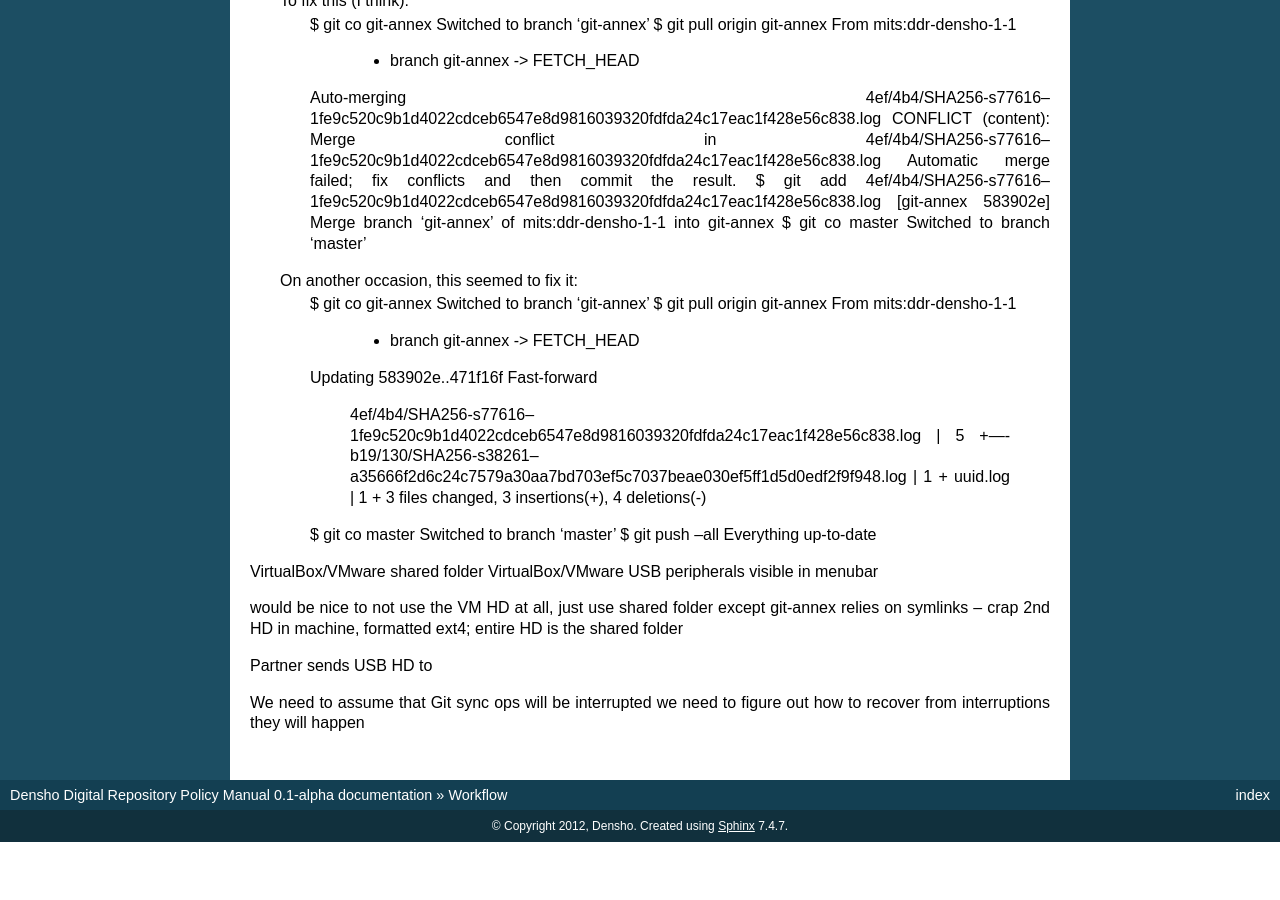
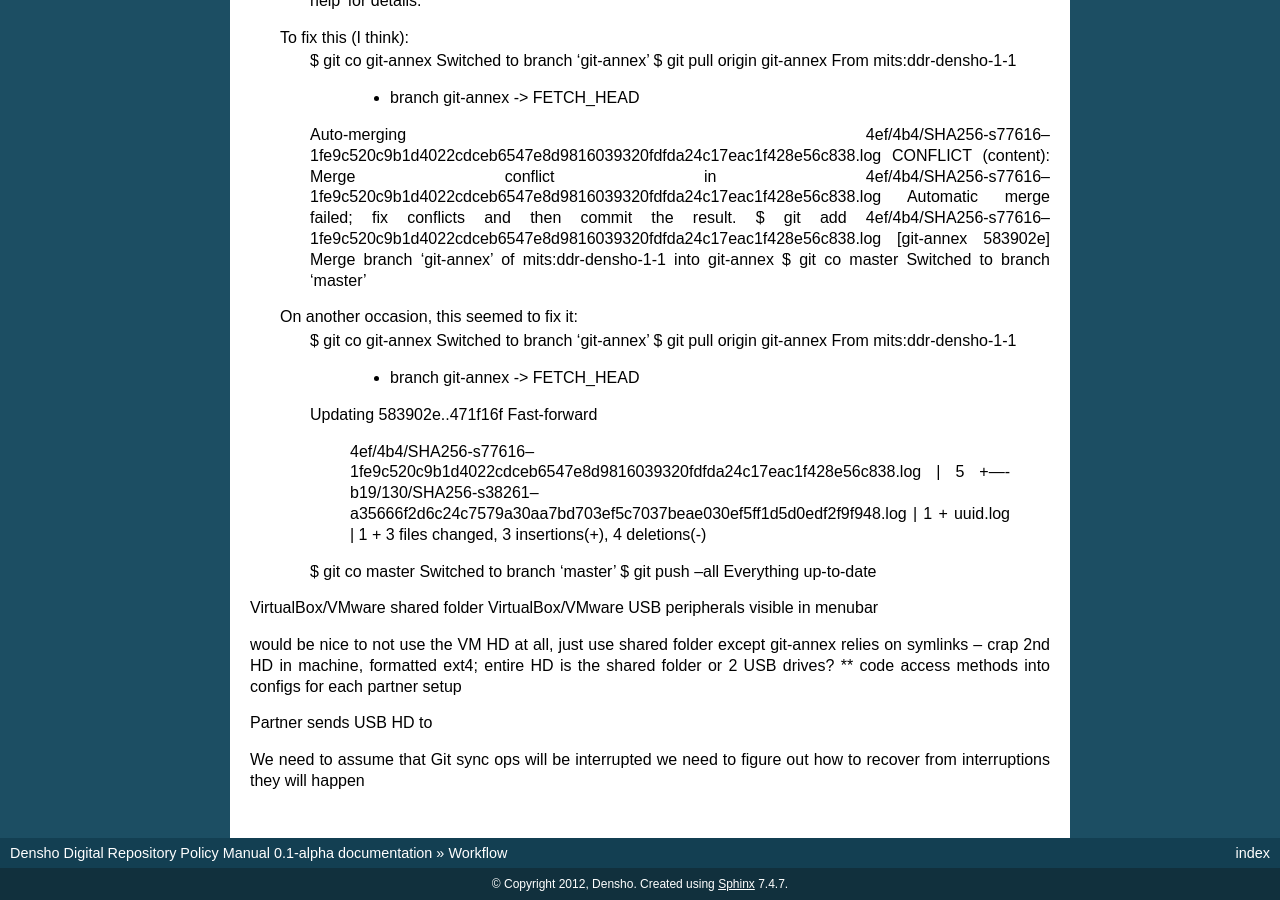
Before and after one commit to denshoproject/ddr-manual, a Sphinx documentation site: the page built from source/dev/workflow.rst, in a window 1280 px wide and 900 px high, scrolled down 2679 px. Built offline with Sphinx 7.4.7, drawn with Linux system fonts in a browser that asks for light colours; pages that are not in the unit, such as notebooks, are missing from menus; before the commit the page ends 3521 px from its top, so only the background shows below that; some of the changed text lies outside the part shown.

Commit message:
Update source/dev/workflow.rst

```diff
--- a/source/dev/workflow.rst
+++ b/source/dev/workflow.rst
@@ -224,7 +225,8 @@ VirtualBox/VMware USB peripherals visible in menubar
 would be nice to not use the VM HD at all, just use shared folder
 except git-annex relies on symlinks -- crap
 2nd HD in machine, formatted ext4; entire HD is the shared folder
-
+or 2 USB drives?
+** code access methods into configs for each partner setup
 
 Partner sends USB HD to
 
```
Also changed, not shown: other parts of source/dev/workflow.rst (+1 -0 lines).
